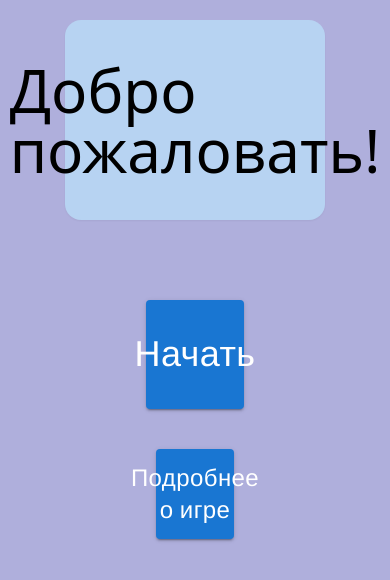
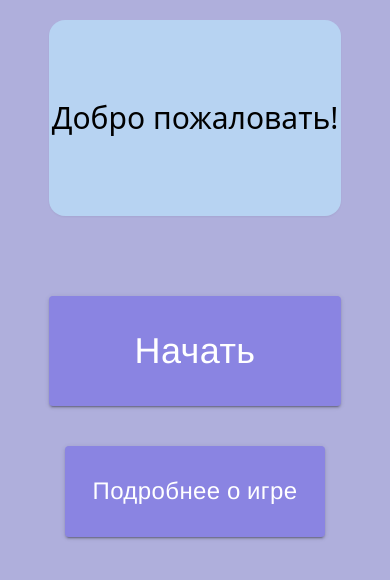
Before and after one commit to VladSunny/TruthOrDare, a React (Create React App) app: page / in a window 390 px wide. Shown: the top 580 px of the page. Built offline with nearby package versions, Linux system fonts and the light colour scheme; a web font is replaced by a local one.

Commit message:
Dynamic ui

```diff
--- a/src/UI/Button/DefaultButton.jsx
+++ b/src/UI/Button/DefaultButton.jsx
@@ -4,12 +4,16 @@ import { styled } from '@mui/material/styles';
 
 const EditedButton = styled(Button)({
     textTransform: 'none',
+    backgroundColor: '#8A84E2',
+    '&:hover': {
+        backgroundColor: '#84AFE6'
+    }
 });
 
 
 function DefaultButton(props) {
     return (
-        <EditedButton variant="contained" className={props.className}>
+        <EditedButton variant="contained" className={props.className} href={props.href}>
             {props.children}
         </EditedButton>
     );
--- a/src/hooks/useWindowSize.js
+++ b/src/hooks/useWindowSize.js
@@ -16,7 +16,6 @@ const useWindowSize = () => {
 
     window.addEventListener('resize', handleResize);
 
-    // Убираем обработчик при размонтировании компонента
     return () => window.removeEventListener('resize', handleResize);
   }, []);
 
--- a/src/pages/Welcome.jsx
+++ b/src/pages/Welcome.jsx
@@ -1,20 +1,21 @@
 import React from 'react';
 import DefaultButton from '../UI/Button/DefaultButton';
+import useWindowSize from '../hooks/useWindowSize';
 
 
 function Welcome() {
     return (
         <div className="w-sreen h-screen flex flex-col items-center font-sans variantfill-two">
-            <div className="w-2/3 rounded-2xl mt-5 flex items-center justify-center py-10 variantfill-one shadow-sm" >
-                <h1 className='text-6xl'>Добро пожаловать!</h1>
+            <div className="w-3/4 md:w-2/3 rounded-2xl mt-5 flex items-center justify-center py-20 md:py-10 variantfill-one shadow-sm" >
+                <h1 className='text-3xl md:text-6xl'>Добро пожаловать!</h1>
             </div>
             <div className='w-full h-full flex flex-col mt-20 items-center gap-10'>
-                <DefaultButton className="w-1/4 h-1/5">
+                <DefaultButton className="w-3/4 md:w-1/4 h-1/5" href='/Game'>
                     <p className='text-4xl'>
                         Начать
                     </p>
                 </DefaultButton>
-                <DefaultButton className="w-1/5 h-1/6">
+                <DefaultButton className="w-2/3 md:w-1/5 h-1/6">
                     <p className='text-2xl'>
                         Подробнее о игре
                     </p>
```
